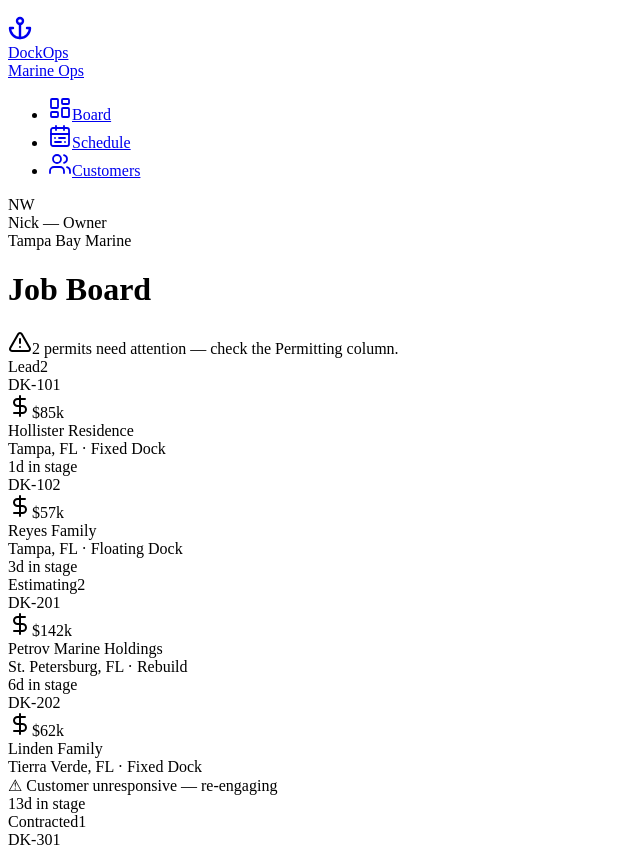
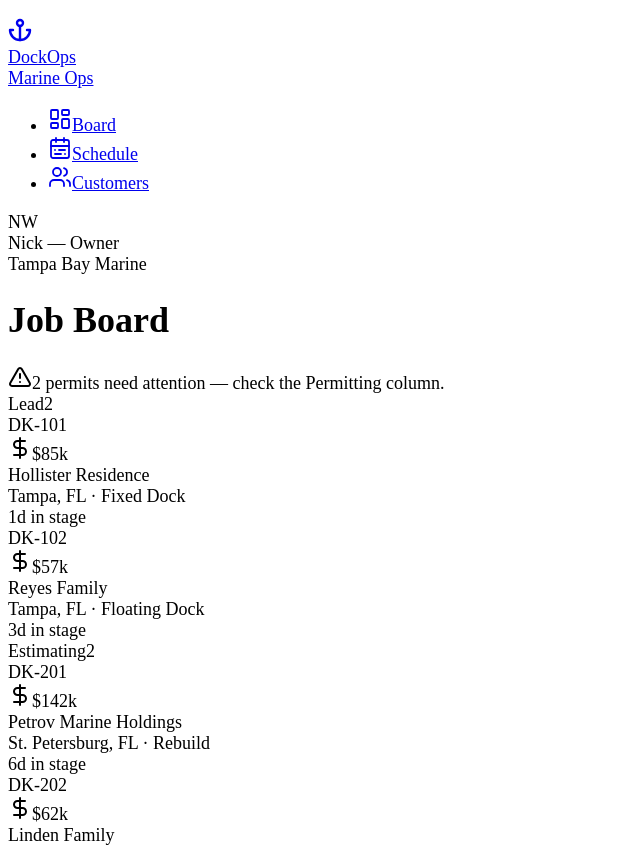
Before and after one commit to Millenium-AI/dockops, a React (Vite) app in the folder client/: page /#/ in a window 1280 px wide. Shown: the top 847 px of the page, without its empty margins (0-640 px from the left). Built offline with nearby package versions, Linux system fonts and the light colour scheme.

Commit message:
fix: bump base font-size to 18px and cap root max-width for 24in monitor

```diff
--- a/client/src/index.css
+++ b/client/src/index.css
@@ -8,6 +8,9 @@
    ============================================================ */
 
 :root {
+  /* Base font size — bumped to 18px so all rem units scale up on large monitors */
+  font-size: 18px;
+
   /* Light mode kept simple — app forces .dark by default */
   --button-outline: rgba(0, 0, 0, 0.1);
   --badge-outline: rgba(0, 0, 0, 0.05);
@@ -109,14 +112,23 @@
 @layer base {
   * { @apply border-border; }
 
-  html, body, #root {
+  html {
     height: 100%;
   }
+
   body {
+    height: 100%;
     @apply font-sans antialiased bg-background text-foreground;
     font-feature-settings: "ss01", "cv11";
     -webkit-font-smoothing: antialiased;
     -moz-osx-font-smoothing: grayscale;
+  }
+
+  /* Root container — centered with max-width for wide/ultrawide monitors */
+  #root {
+    height: 100%;
+    max-width: 1600px;
+    margin: 0 auto;
   }
 
   /* Tabular numerals everywhere data is shown */
@@ -148,7 +160,7 @@
   .status-neutral { color: hsl(215 14% 70%); background-color: hsl(215 25% 16% / 0.7); border-color: hsl(215 22% 22%); }
   .status-info    { color: hsl(210 80% 70%); background-color: hsl(210 80% 60% / 0.1); border-color: hsl(210 80% 60% / 0.25); }
 
-  /* Subtle panel separator that reads as ‘etched’ on dark navy */
+  /* Subtle panel separator that reads as 'etched' on dark navy */
   .panel-divider {
     background-image: linear-gradient(to right, transparent, hsl(var(--border)), transparent);
     height: 1px;
```
